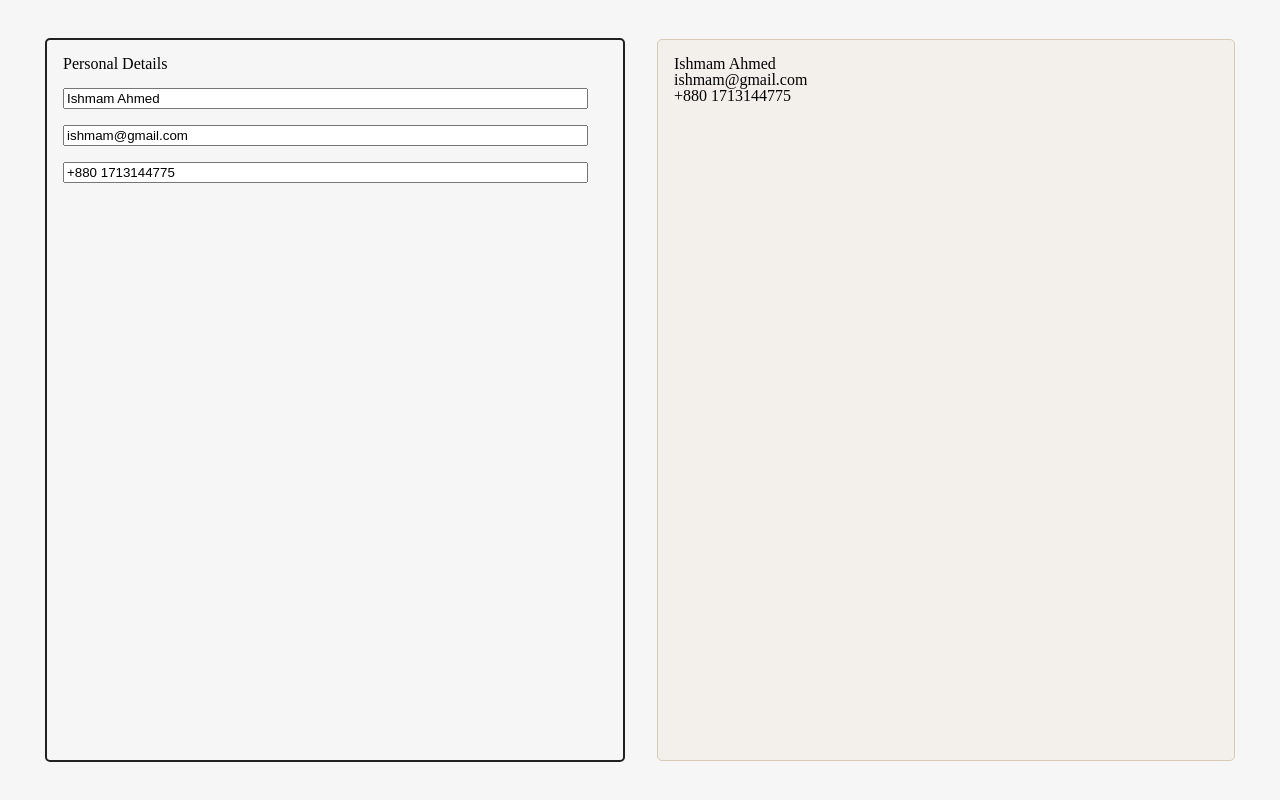
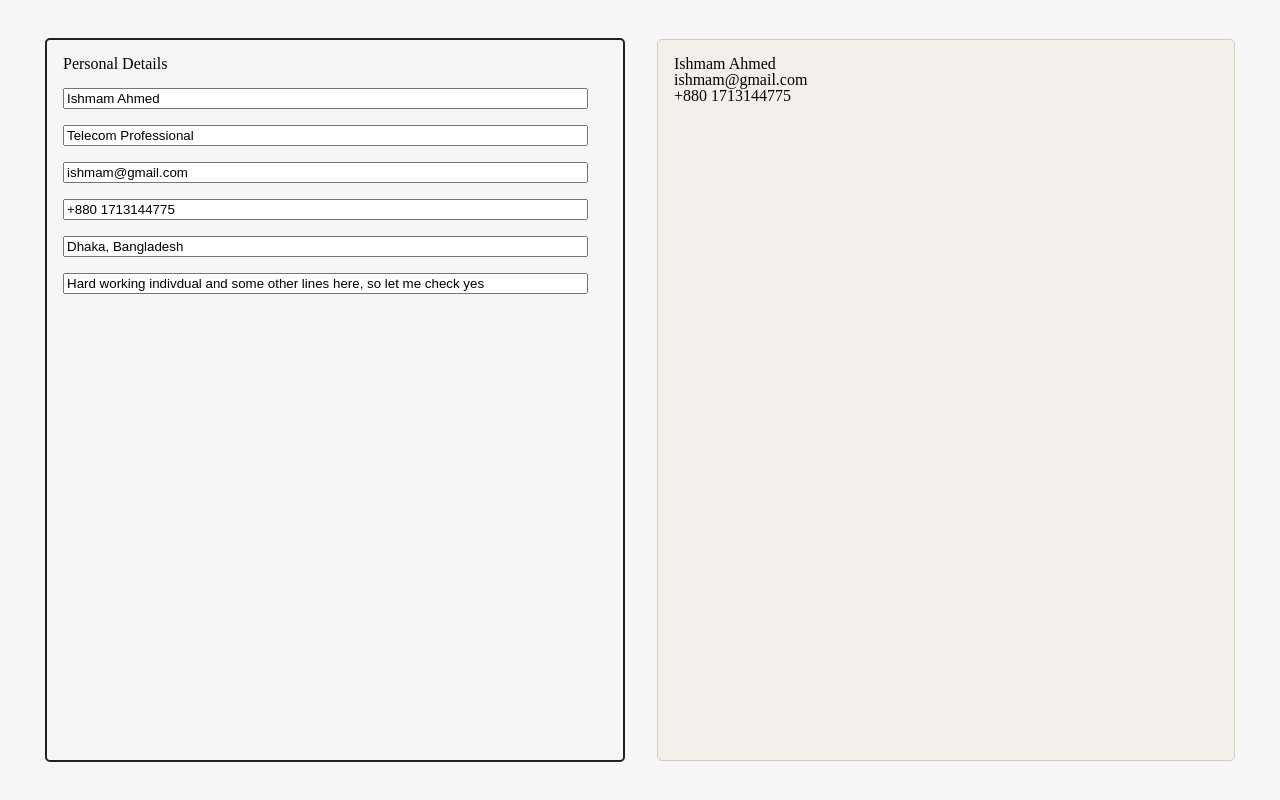
Before and after one commit to Ishmam156/CV-Application, a React (Create React App) app: page / in a window 1280 px wide. Built offline with nearby package versions, Linux system fonts and the light colour scheme.

Commit message:
refactored general information

```diff
--- a/src/App.js
+++ b/src/App.js
@@ -1,9 +1,8 @@
 import React, { Component } from "react";
-// import Header from "./components/Header";
 import "./styles/reset.css";
 import "./styles/App.css";
-// import InformationParent from "./components/InformationParent";
-import { capitalize } from "./helper/capitalize";
+import Header from "./components/Header";
+import DisplayInformation from "./components/DisplayInformation";
 
 export default class App extends Component {
   constructor() {
@@ -13,8 +12,12 @@ export default class App extends Component {
       showCV: false,
       generalInformation: {
         name: "Ishmam Ahmed",
+        currentTitle: "Telecom Professional",
         email: "ishmam@gmail.com",
         number: "+880 1713144775",
+        location: "Dhaka, Bangladesh",
+        introduction:
+          "Hard working indivdual and some other lines here, so let me check yes",
       },
       educationInformation: {
         school: "",
@@ -44,14 +47,9 @@ export default class App extends Component {
     this.setState({
       generalInformation: {
         ...this.state.generalInformation,
-        [tag]: event.target[tag].value,
+        [tag]: event.target.value,
       },
     });
-    event.target[tag].value = "";
-    event.target[tag].placeholder = `${tag} has been added!`;
-    setTimeout(() => {
-      event.target[tag].placeholder = `Enter ${tag} here..`;
-    }, 2000);
   };
 
   handleEducationInformationInput = (event, tag) => {
@@ -81,42 +79,10 @@ export default class App extends Component {
       <main className="mainContent">
         <div className="CVInput">
           <div className="personalDetails">
-            <h1>Personal Details</h1>
-            <input
-              type="text"
-              value={this.state.generalInformation.name}
-              onChange={(event) =>
-                this.setState({
-                  generalInformation: {
-                    ...this.state.generalInformation,
-                    name: event.target.value,
-                  },
-                })
-              }
-            />
-            <input
-              type="text"
-              value={this.state.generalInformation.email}
-              onChange={(event) =>
-                this.setState({
-                  generalInformation: {
-                    ...this.state.generalInformation,
-                    email: event.target.value,
-                  },
-                })
-              }
-            />
-            <input
-              type="text"
-              value={this.state.generalInformation.number}
-              onChange={(event) =>
-                this.setState({
-                  generalInformation: {
-                    ...this.state.generalInformation,
-                    number: event.target.value,
-                  },
-                })
-              }
+            <Header title="Personal Details" />
+            <DisplayInformation
+              content={this.state.generalInformation}
+              handleChange={this.handleGeneralInformationInput}
             />
           </div>
         </div>
--- /dev/null
+++ b/src/components/DisplayInformation.jsx
@@ -0,0 +1,23 @@
+import React, { Component } from "react";
+
+export default class DisplayInformation extends Component {
+  constructor(props) {
+    super(props);
+  }
+  render() {
+    const { content, handleChange } = this.props;
+    return (
+      <>
+        {Object.keys(content).map((item, index) => {
+          return (
+            <input
+              type="text"
+              value={content[item]}
+              onChange={(event) => handleChange(event, item)}
+            />
+          );
+        })}
+      </>
+    );
+  }
+}
--- a/src/components/Header.jsx
+++ b/src/components/Header.jsx
@@ -2,11 +2,10 @@ import React, { Component } from "react";
 import "../styles/Header.css";
 
 export default class Header extends Component {
+  constructor(props) {
+    super(props);
+  }
   render() {
-    return (
-      <header>
-        <h1>CV Builder App</h1>
-      </header>
-    );
+    return <h1>{this.props.title}</h1>;
   }
 }
```
